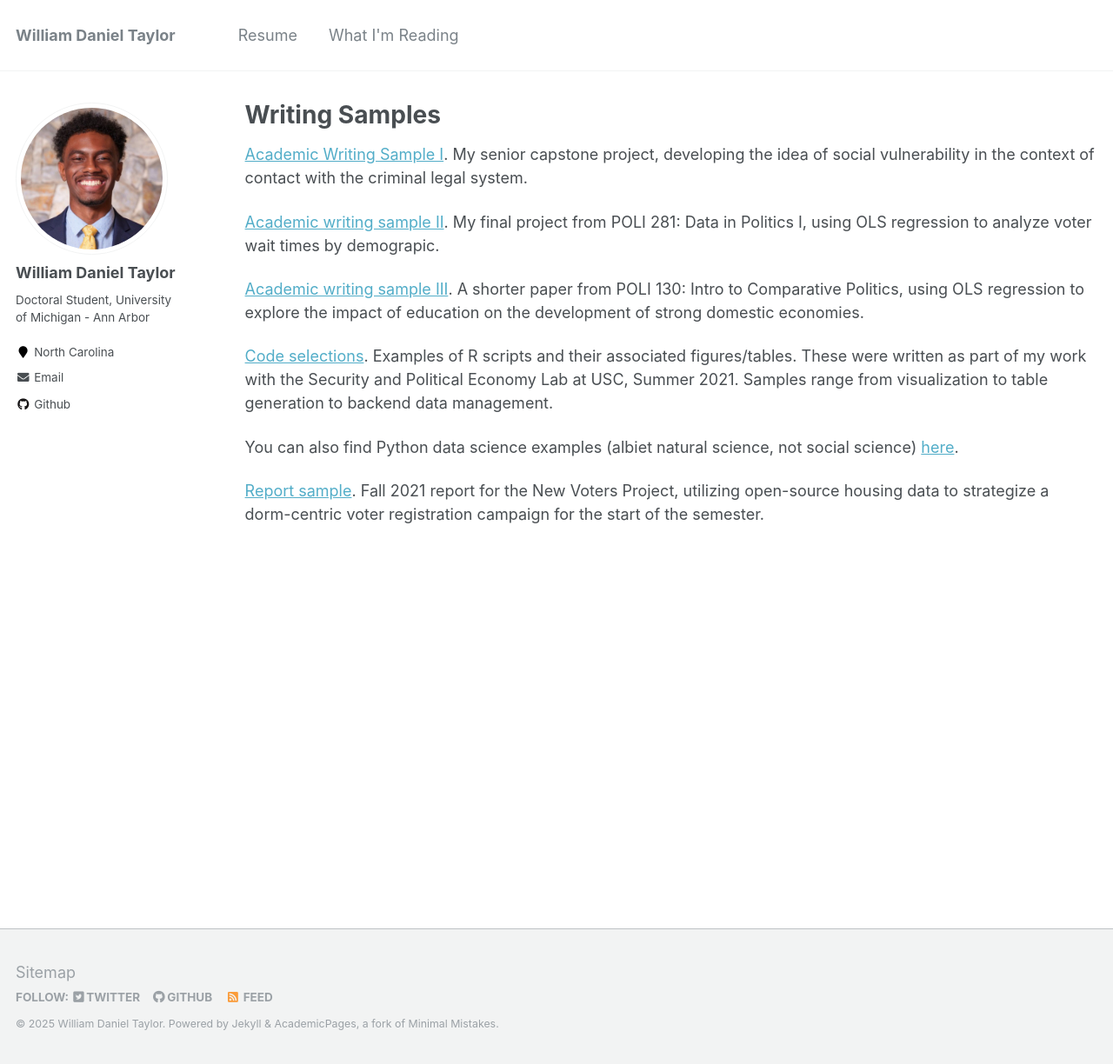
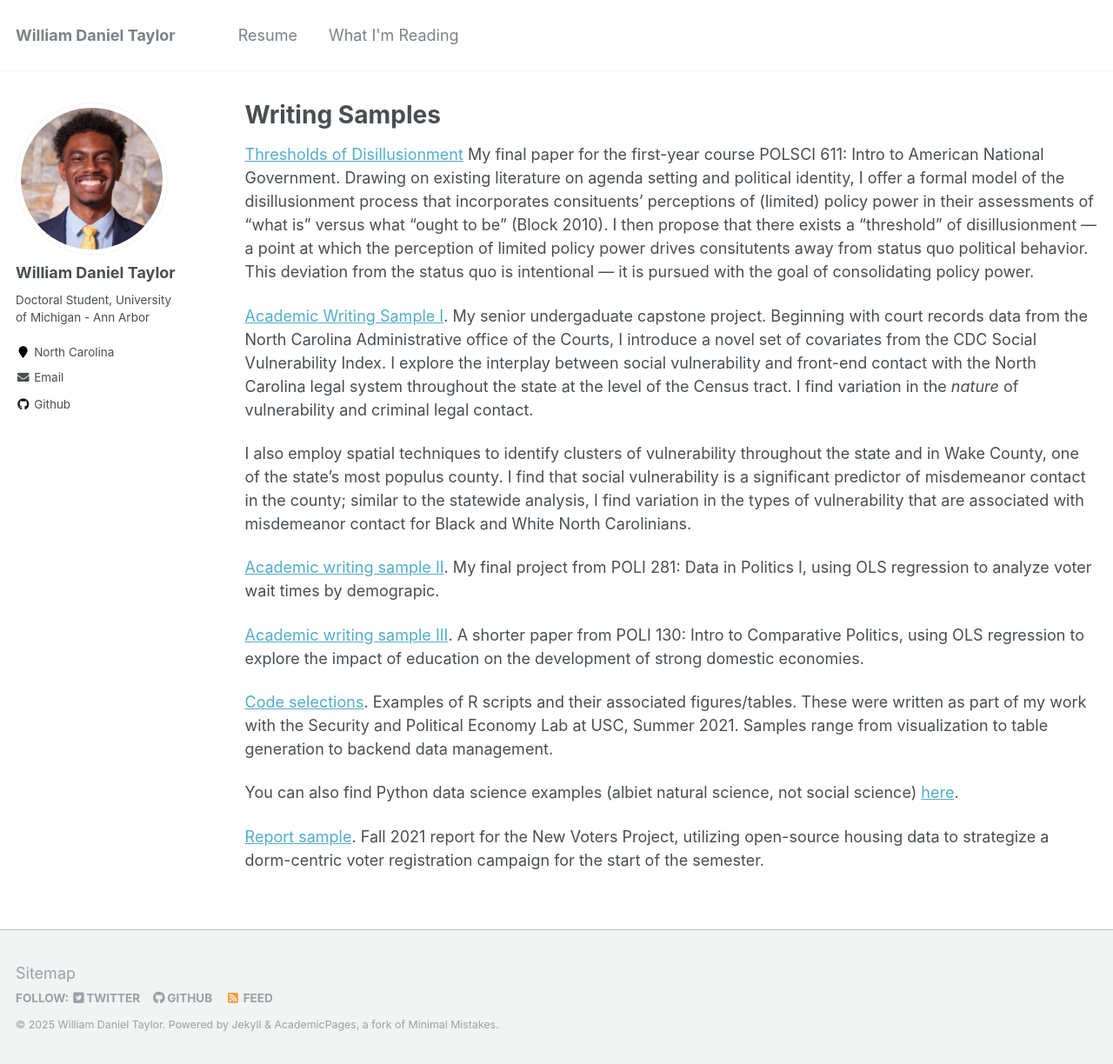
Before and after one commit to wdtaylor30/wdtaylor30.github.io, a Jekyll site: the page built from _pages/writing-samples.md, in a window 1280 px wide and 1224 px high. Shown: the whole window at 87% size. Built offline with Jekyll 4.4.1, drawn with Linux system fonts in a browser that asks for light colours.

Commit message:
updates throughout

```diff
--- a/_pages/writing-samples.md
+++ b/_pages/writing-samples.md
@@ -8,8 +8,13 @@ redirect_from:
 ---
 
 {% include base_path %}
+[Thresholds of Disillusionment](/files/taylor_611_final_thresholds.pdf)
+My final paper for the first-year course POLSCI 611: Intro to American National Government. Drawing on existing literature on agenda setting and political identity, I offer a formal model of the disillusionment process that incorporates consituents' perceptions of (limited) policy power in their assessments of "what is" versus what "ought to be" (Block 2010). I then propose that there exists a "threshold" of disillusionment — a point at which the perception of limited policy power drives consitutents away from status quo political behavior. This deviation from the status quo is intentional — it is pursued with the goal of consolidating policy power.
+
 [Academic Writing Sample I](/files/Taylor_Writing_Sample.pdf).
-My senior capstone project, developing the idea of social vulnerability in the context of contact with the criminal legal system.
+My senior undergaduate capstone project. Beginning with court records data from the North Carolina Administrative office of the Courts, I introduce a novel set of covariates from the CDC Social Vulnerability Index. I explore the interplay between social vulnerability and front-end contact with the North Carolina legal system throughout the state at the level of the Census tract. I find variation in the *nature* of vulnerability and criminal legal contact.
+
+I also employ spatial techniques to identify clusters of vulnerability throughout the state and in Wake County, one of the state's most populus county. I find that social vulnerability is a significant predictor of misdemeanor contact in the county; similar to the statewide analysis, I find variation in the types of vulnerability that are associated with misdemeanor contact for Black and White North Carolinians.
 
 [Academic writing sample II](/files/281_capstone.pdf).
 My final project from POLI 281: Data in Politics I, using OLS regression to analyze voter wait times by demograpic.
```
Also changed, not shown: 5 other files.
